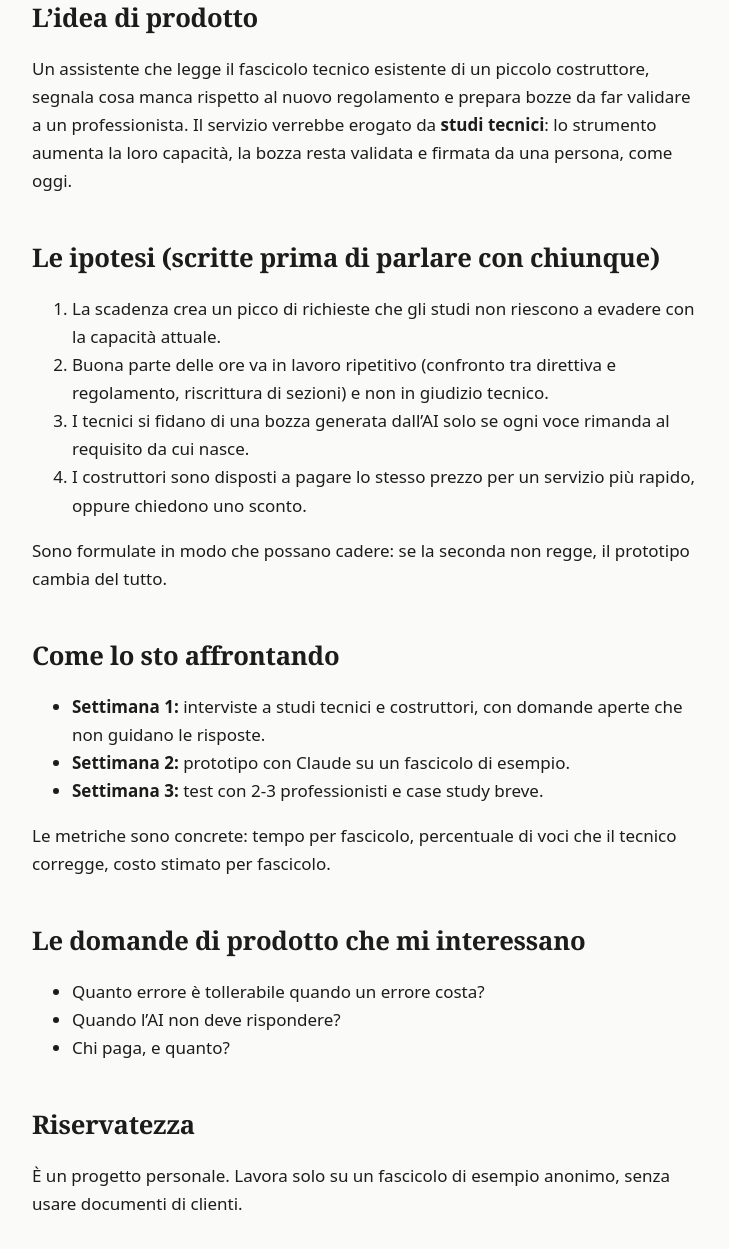
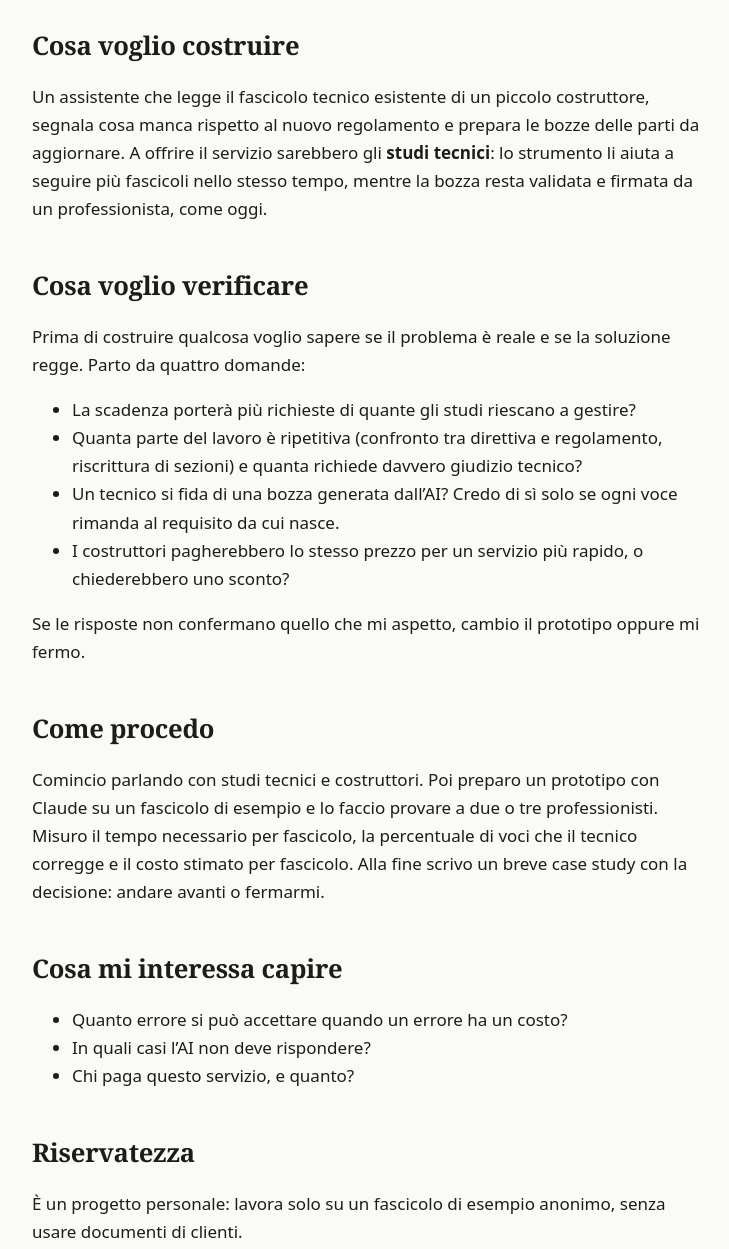
Before and after one commit to ntnchr11/ntnchr11.github.io, an Astro site: page /progetti/ai-compliance-ce in a window 1280 px wide. Shown: the part 902-2151 px from the top of the page, without its empty margins (202-931 px from the left). Built offline with nearby package versions, Linux system fonts and the light colour scheme; Astro itself is replaced by a stand-in of ours.

Commit message:
Progetto AI compliance CE: testo riscritto su cosa voglio fare
Co-Authored-By: Claude Sonnet 5.5 <noreply@anthropic.com>
Claude-Session: https://claude.ai/code/session_01VY4micdcKg4rocUTNfRRDx

```diff
--- a/src/content/progetti/ai-compliance-ce.md
+++ b/src/content/progetti/ai-compliance-ce.md
@@ -1,43 +1,41 @@
 ---
 titolo: AI per la compliance CE dei costruttori di macchine
-descrizione: Discovery e prototipo di un assistente che confronta il fascicolo tecnico con il nuovo Regolamento macchine e prepara bozze da validare. L'AI è lo strumento, non il protagonista.
+descrizione: Un assistente che confronta il fascicolo tecnico di un costruttore di macchine con il nuovo Regolamento macchine e prepara bozze che un professionista può validare. Prima capire se serve davvero, poi costruirlo.
 stato: in corso
 tecnologie: [Product discovery, Interviste, Prototipo con Claude, Unit economics]
 ordine: 2
 ---
-Un esperimento di prodotto, impostato come un percorso di discovery: prima le ipotesi, poi le interviste, poi un prototipo, infine una decisione esplicita di andare avanti o fermarsi.
+Voglio capire se un assistente basato su AI può aiutare gli studi tecnici ad affrontare il passaggio al nuovo Regolamento macchine, e a quali condizioni avrebbe senso farne un servizio. È un progetto personale in cui applico il metodo della product discovery a un problema che conosco da vicino.
 
 ## Il problema
 
-Il Regolamento macchine (UE) 2023/1230 si applica dal **20 gennaio 2027** e sostituisce la direttiva 2006/42/CE. Per chi produce macchine significa rivedere i fascicoli tecnici entro una scadenza vicina. Ho lavorato per anni sulla documentazione tecnica per la marcatura CE di macchinari, quindi conosco il lavoro da vicino.
+Il Regolamento macchine (UE) 2023/1230 si applica dal **20 gennaio 2027** e sostituisce la direttiva 2006/42/CE. Per chi produce macchine significa rivedere i fascicoli tecnici entro una scadenza vicina. Ho lavorato per anni sulla documentazione tecnica per la marcatura CE di macchinari, quindi so quanto lavoro richiede.
 
-## L'idea di prodotto
+## Cosa voglio costruire
 
-Un assistente che legge il fascicolo tecnico esistente di un piccolo costruttore, segnala cosa manca rispetto al nuovo regolamento e prepara bozze da far validare a un professionista. Il servizio verrebbe erogato da **studi tecnici**: lo strumento aumenta la loro capacità, la bozza resta validata e firmata da una persona, come oggi.
+Un assistente che legge il fascicolo tecnico esistente di un piccolo costruttore, segnala cosa manca rispetto al nuovo regolamento e prepara le bozze delle parti da aggiornare. A offrire il servizio sarebbero gli **studi tecnici**: lo strumento li aiuta a seguire più fascicoli nello stesso tempo, mentre la bozza resta validata e firmata da un professionista, come oggi.
 
-## Le ipotesi (scritte prima di parlare con chiunque)
+## Cosa voglio verificare
 
-1. La scadenza crea un picco di richieste che gli studi non riescono a evadere con la capacità attuale.
-2. Buona parte delle ore va in lavoro ripetitivo (confronto tra direttiva e regolamento, riscrittura di sezioni) e non in giudizio tecnico.
-3. I tecnici si fidano di una bozza generata dall'AI solo se ogni voce rimanda al requisito da cui nasce.
-4. I costruttori sono disposti a pagare lo stesso prezzo per un servizio più rapido, oppure chiedono uno sconto.
+Prima di costruire qualcosa voglio sapere se il problema è reale e se la soluzione regge. Parto da quattro domande:
 
-Sono formulate in modo che possano cadere: se la seconda non regge, il prototipo cambia del tutto.
+- La scadenza porterà più richieste di quante gli studi riescano a gestire?
+- Quanta parte del lavoro è ripetitiva (confronto tra direttiva e regolamento, riscrittura di sezioni) e quanta richiede davvero giudizio tecnico?
+- Un tecnico si fida di una bozza generata dall'AI? Credo di sì solo se ogni voce rimanda al requisito da cui nasce.
+- I costruttori pagherebbero lo stesso prezzo per un servizio più rapido, o chiederebbero uno sconto?
 
-## Come lo sto affrontando
+Se le risposte non confermano quello che mi aspetto, cambio il prototipo oppure mi fermo.
 
-- **Settimana 1:** interviste a studi tecnici e costruttori, con domande aperte che non guidano le risposte.
-- **Settimana 2:** prototipo con Claude su un fascicolo di esempio.
-- **Settimana 3:** test con 2-3 professionisti e case study breve.
+## Come procedo
 
-Le metriche sono concrete: tempo per fascicolo, percentuale di voci che il tecnico corregge, costo stimato per fascicolo.
+Comincio parlando con studi tecnici e costruttori. Poi preparo un prototipo con Claude su un fascicolo di esempio e lo faccio provare a due o tre professionisti. Misuro il tempo necessario per fascicolo, la percentuale di voci che il tecnico corregge e il costo stimato per fascicolo. Alla fine scrivo un breve case study con la decisione: andare avanti o fermarmi.
 
-## Le domande di prodotto che mi interessano
+## Cosa mi interessa capire
 
-- Quanto errore è tollerabile quando un errore costa?
-- Quando l'AI non deve rispondere?
-- Chi paga, e quanto?
+- Quanto errore si può accettare quando un errore ha un costo?
+- In quali casi l'AI non deve rispondere?
+- Chi paga questo servizio, e quanto?
 
 ## Riservatezza
 
-È un progetto personale. Lavora solo su un fascicolo di esempio anonimo, senza usare documenti di clienti.
+È un progetto personale: lavora solo su un fascicolo di esempio anonimo, senza usare documenti di clienti.
```
